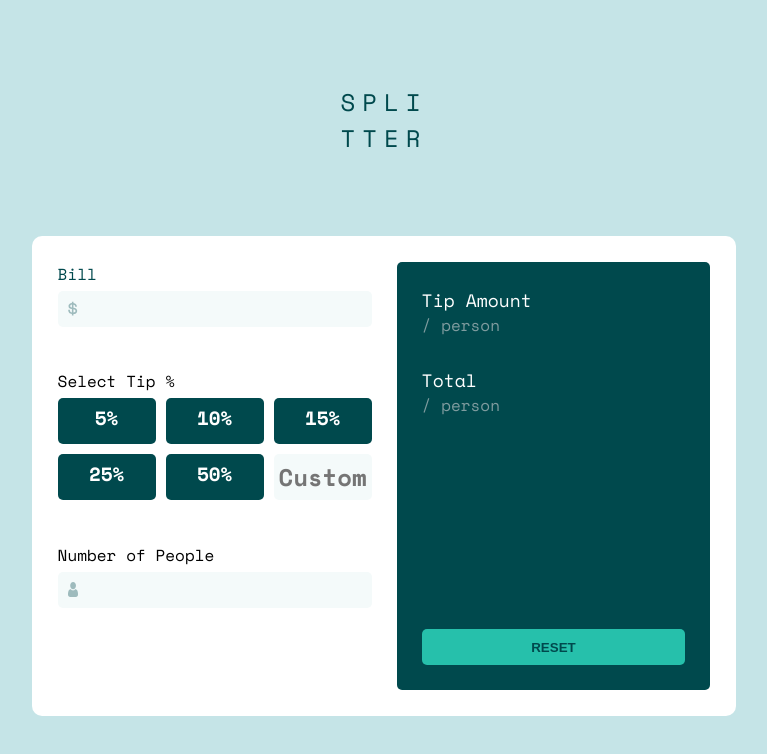
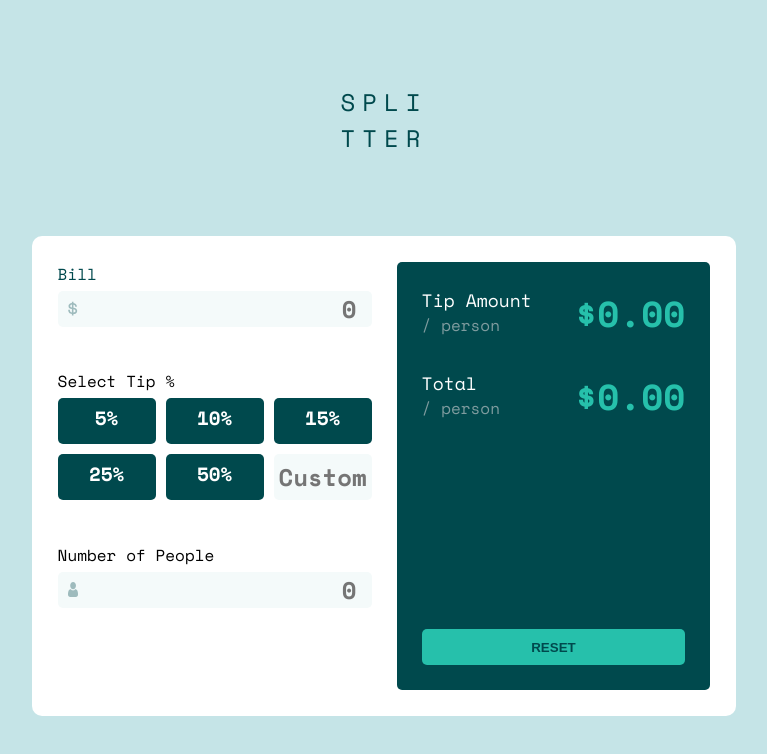
Before and after one commit to mike15395/tip-calculator-app, a plain HTML site: page index.html in a window 1280 px wide. Both pictures are taken after a click on the button "RESET". Shown: the whole page, without its empty margins (256-1023 px from the left). Drawn offline with nearby package versions, Linux system fonts and the light colour scheme.

Commit message:
minor-ui-fix

```diff
--- a/index.html
+++ b/index.html
@@ -17,7 +17,7 @@
         <label for="bill-input">Bill</label>
         <div class="bill-input-sub-container">
           <img src="./images/icon-dollar.svg" alt="dollar-icon" height="15" width="10">
-          <input type="number" id="bill-input" min="1"/>
+          <input type="number" id="bill-input" min="1" placeholder="0"/>
         </div>
       </div>
       <div class="select-tip-container">
@@ -35,7 +35,7 @@
         <label for="people-count-input">Number of People</label>
         <div class="number-people-sub-container">
           <img src="./images/icon-person.svg" alt="person-icon" height="15" width="10">
-          <input type="number" id="people-count-input" min="1"/>
+          <input type="number" id="people-count-input" min="1" placeholder="0"/>
         </div>
       </div>
     </section>
@@ -47,6 +47,7 @@
             <div class="per-person">/ person</div>
           </div>
           <span class="tip-amount-output">
+            $0.00
           </span>
         </div>
         <div class="tip-output-container">
@@ -55,6 +56,7 @@
             <span class="per-person">/ person</span>
           </div>
           <span class="tip-total-output">
+            $0.00
           </span>
         </div>
       </div>
--- a/script.js
+++ b/script.js
@@ -58,8 +58,8 @@ function calculateOutput(selectedValue) {
 }
 
 resetButton.addEventListener("click", function () {
-  tipAmount.textContent = "";
-  tipTotal.innerHTML = "";
+  tipAmount.textContent = "$0.00";
+  tipTotal.innerHTML = "$0.00";
   billInput.value = "";
   totalPeople.value = "";
   customTip.value = "";
```
